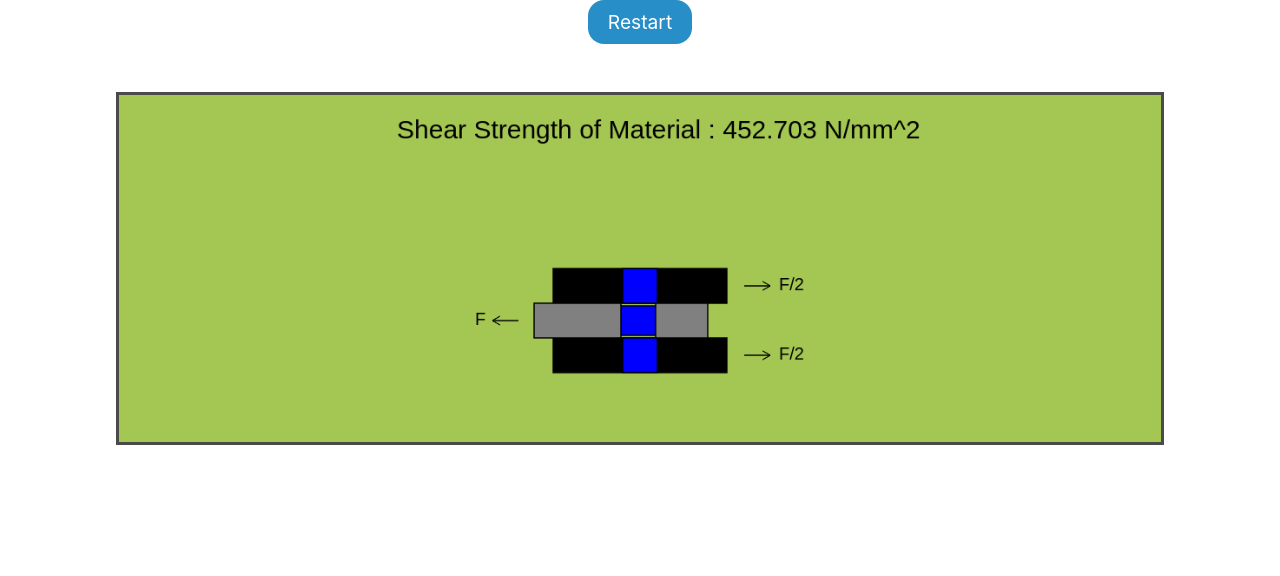
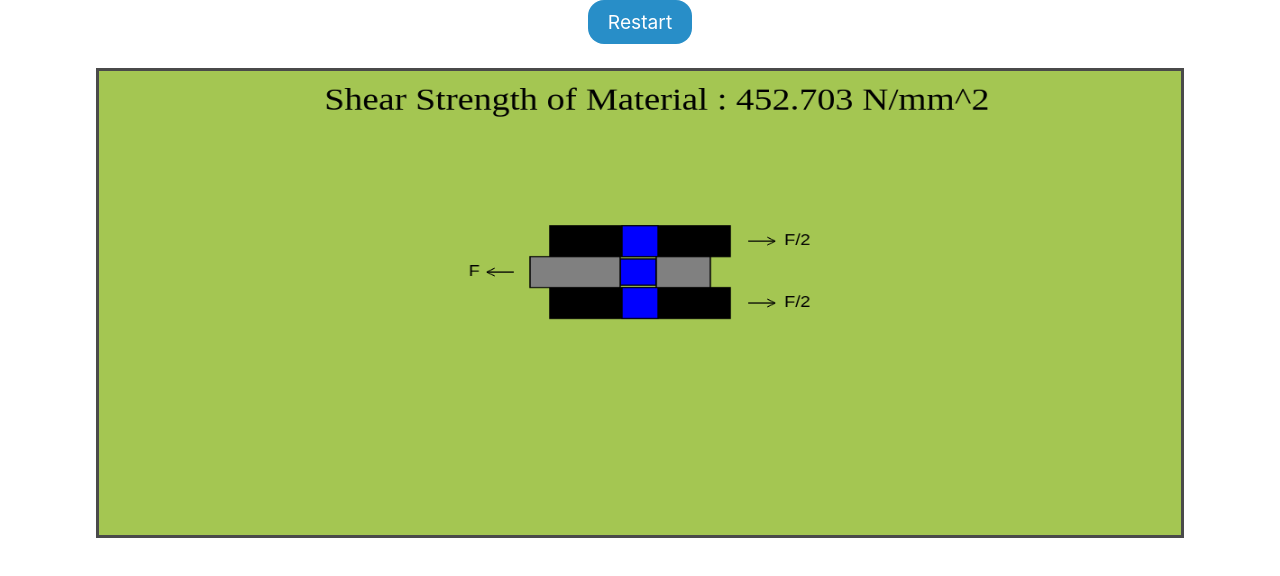
Before and after one commit to virtual-labs/exp-shear-test-experiment-iiith, a plain HTML site: page experiment/simulation/index.html in a window 1280 px wide. Drawn offline with nearby package versions, Linux system fonts and the light colour scheme.

Commit message:
js/css changes

```diff
--- a/experiment/simulation/index.html
+++ b/experiment/simulation/index.html
@@ -8,19 +8,15 @@
 	</head>
 
 	<body class="page">
-		<div class="columns is-mobile is-centered">
+		<div class="columns is-centered">
 			<div class="column has-text-centered">
 				<button id="restart" class="action-button">Restart</button>
 			</div>
 		</div>
 
-		<div class="columns is-mobile is-centered">
+		<div class="columns is-centered">
 			<div class="column has-text-centered">
-				<div class="hero is-small">
-					<div class="hero-body">
-						<canvas class="main" id="main"></canvas>
-					</div>
-				</div>
+					<canvas class="main" id="main"></canvas>
 			</div>
 		</div>
 		<script src="./js/main.js"></script>
--- a/experiment/simulation/js/main.js
+++ b/experiment/simulation/js/main.js
@@ -15,7 +15,7 @@ document.addEventListener('DOMContentLoaded', function () {
 
 	const canvas = document.getElementById("main");
 	canvas.width = 1200;
-	canvas.height = 400;
+	canvas.height = 600;
 	canvas.style = "border:3px solid";
 	const ctx = canvas.getContext("2d");
 
@@ -141,11 +141,11 @@ document.addEventListener('DOMContentLoaded', function () {
 	function draw()
 	{
 		ctx.clearRect(0, 0, canvas.width, canvas.height);
-		ctx.font = "30px Arial";
+		ctx.font = "40px Times New Roman";
 		ctx.fillStyle = "black";
 
 		let text = "Shear Strength of Material : 452.703 N/mm^2";
-		ctx.fillText(text, 320,50);
+		ctx.fillText(text, 250,50);
 		ctx.font = "20px Arial";
 		ctx.fillText("F/2",760,225)
 		ctx.fillText("F/2",760,305)
```
